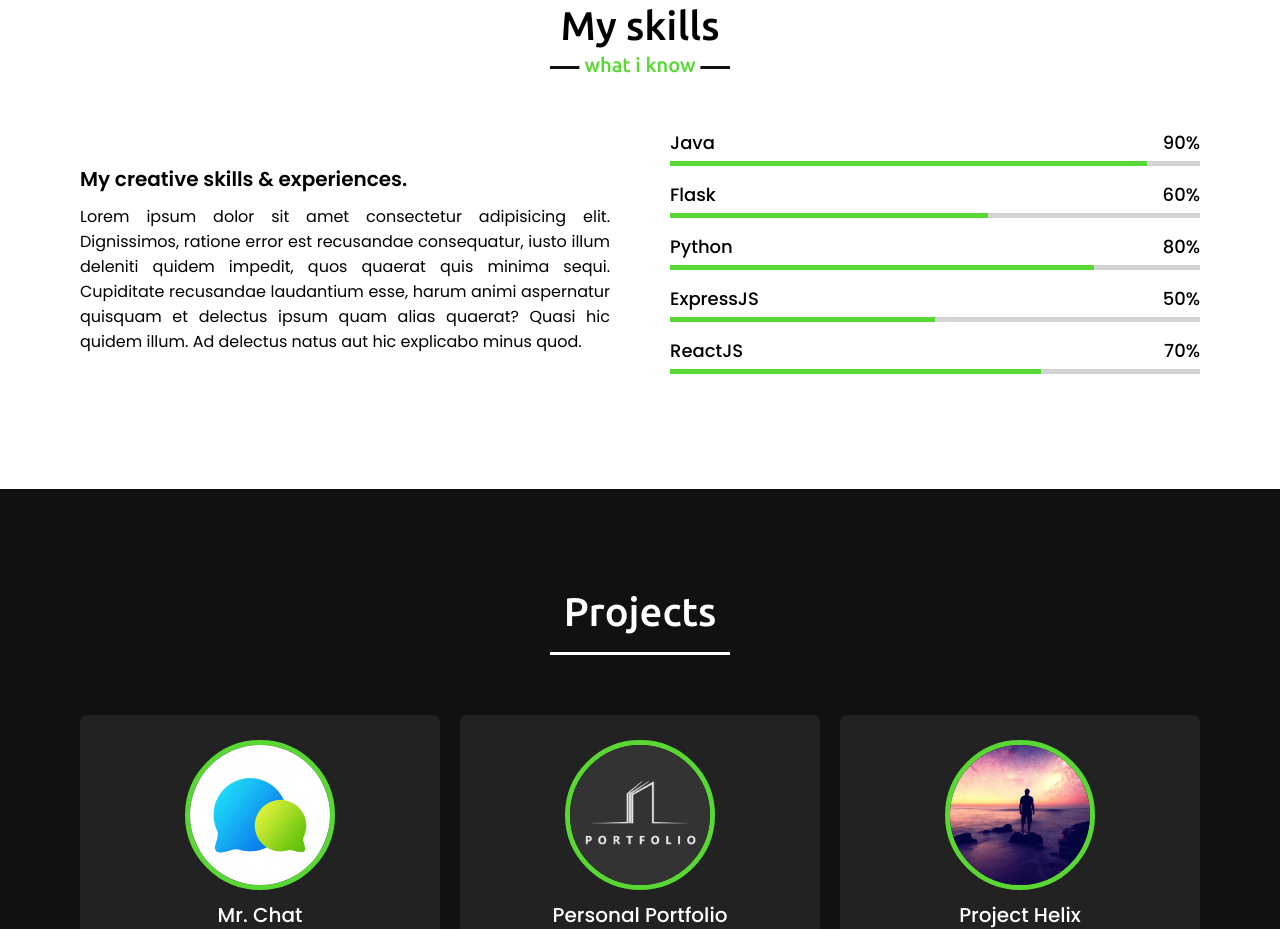
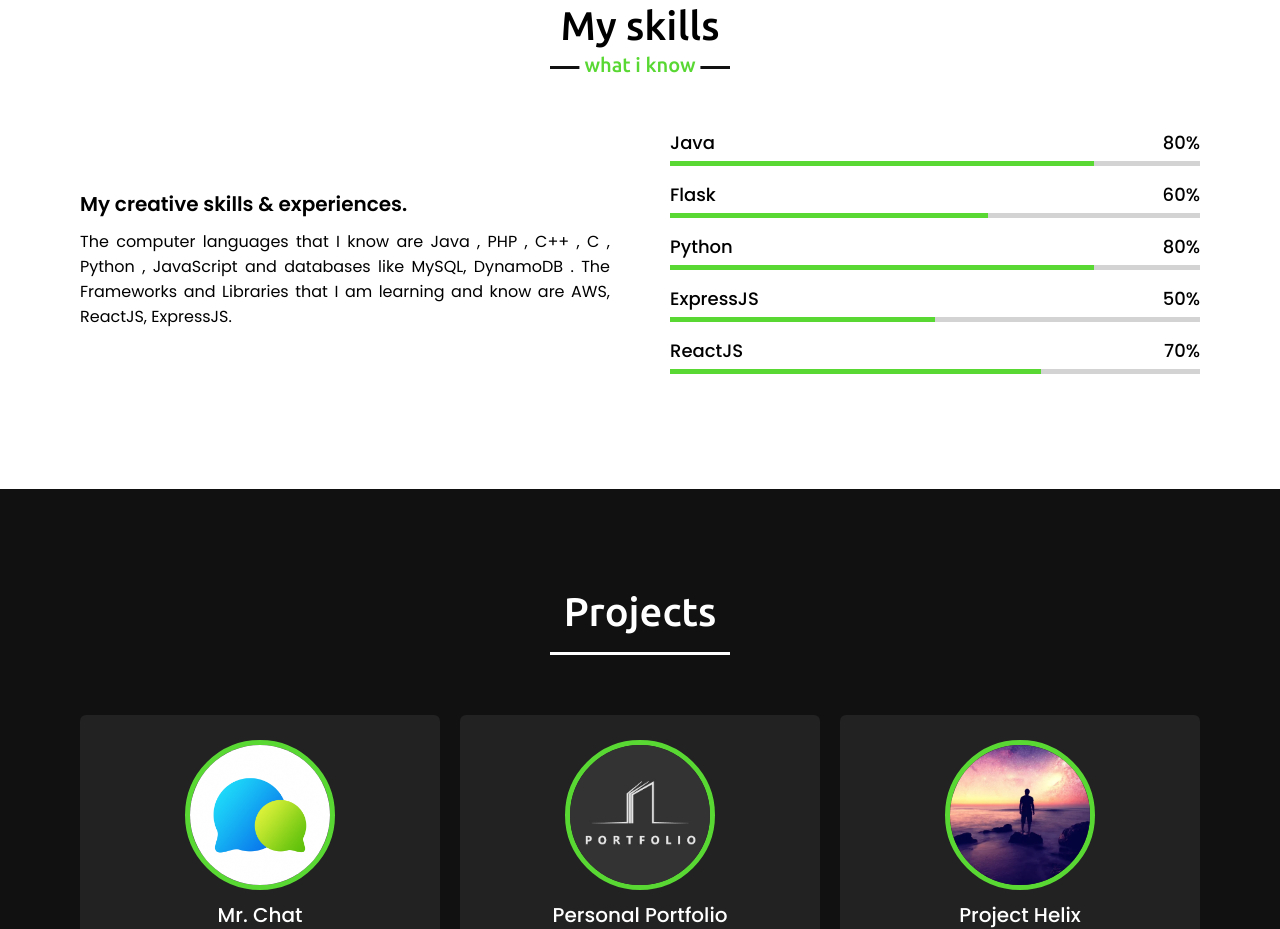
Before and after one commit to RegisRay/Portfolio, a plain HTML site: page index.html in a window 1280 px wide. Shown: the part 2353-3282 px from the top of the page. Drawn offline with nearby package versions, Linux system fonts and the light colour scheme.

Commit message:
skills added

```diff
--- a/index.html
+++ b/index.html
@@ -106,13 +106,13 @@
             <div class="skills-content">
                 <div class="column left">
                     <div class="text">My creative skills & experiences.</div>
-                    <p>Lorem ipsum dolor sit amet consectetur adipisicing elit. Dignissimos, ratione error est recusandae consequatur, iusto illum deleniti quidem impedit, quos quaerat quis minima sequi. Cupiditate recusandae laudantium esse, harum animi aspernatur quisquam et delectus ipsum quam alias quaerat? Quasi hic quidem illum. Ad delectus natus aut hic explicabo minus quod.</p>
+                    <p>The computer languages that I know are Java , PHP , C++ , C , Python , JavaScript and databases like MySQL, DynamoDB . The Frameworks and Libraries that I am learning and know are AWS, ReactJS, ExpressJS.</p>
                 </div>
                 <div class="column right">
                     <div class="bars">
                         <div class="info">
                             <span>Java</span>
-                            <span>90%</span>
+                            <span>80%</span>
                         </div>
                         <div class="line html"></div>
                     </div>
--- a/style.css
+++ b/style.css
@@ -371,7 +371,7 @@ section .title::after {
   background: rgb(89, 216, 51);
 }
 .skills-content .right .html::before {
-  width: 90%;
+  width: 80%;
 }
 .skills-content .right .css::before {
   width: 60%;
```
